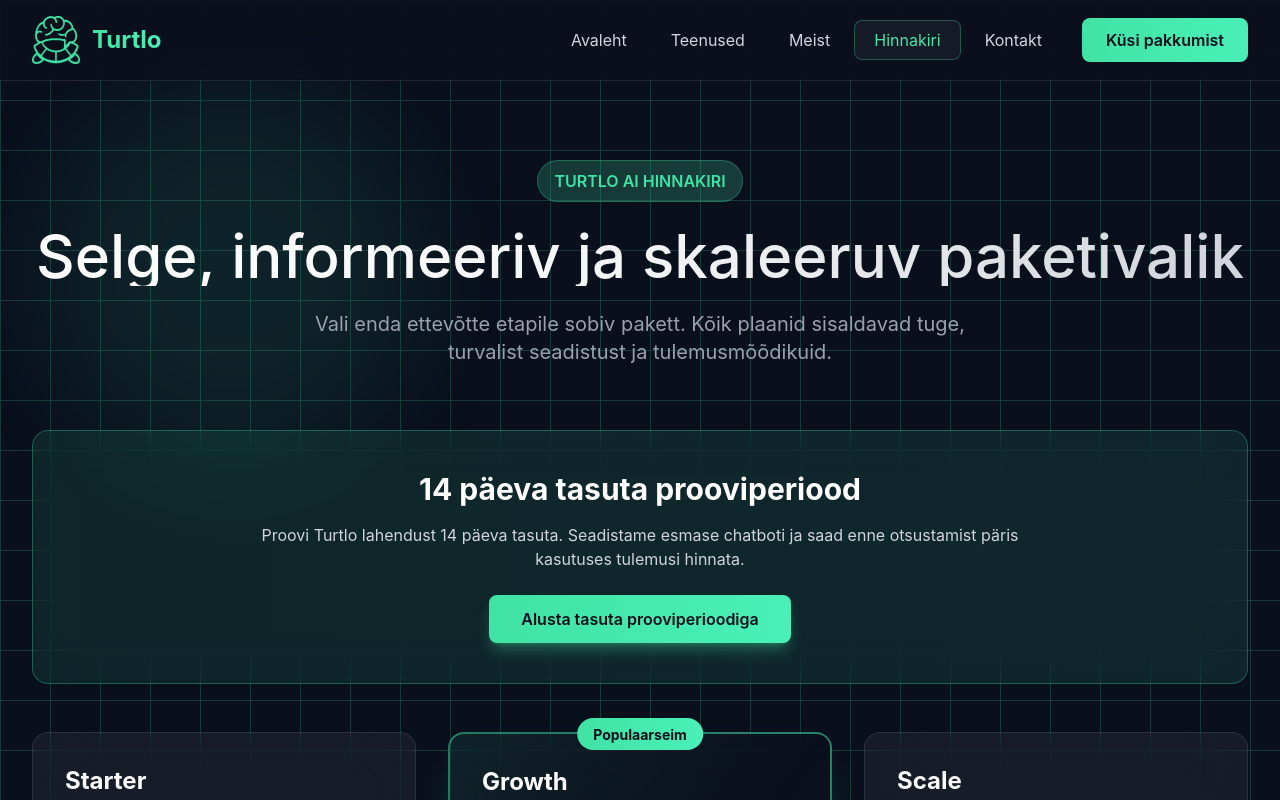
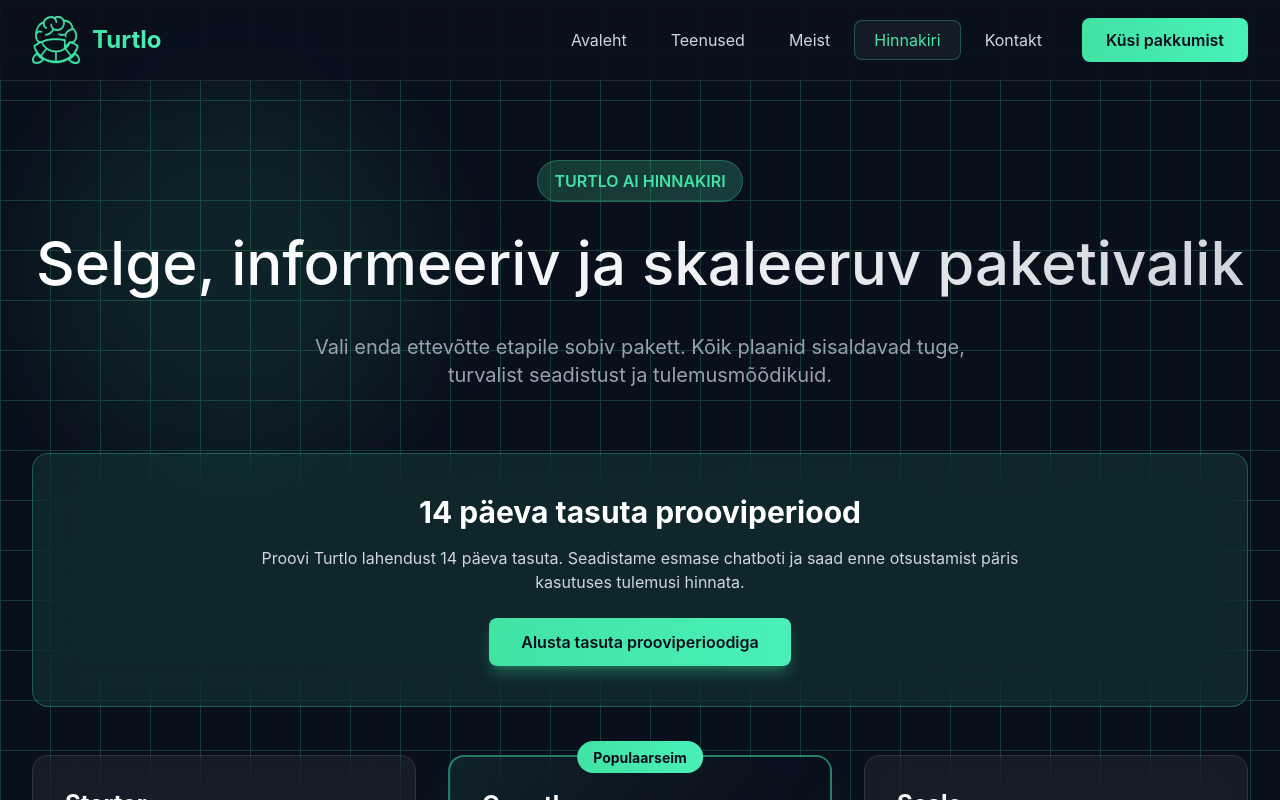
Before and after one commit to Hannesvaster/Hannesvaster.github.io, a React (Vite) app: page /pricing in a window 1280 px wide. Shown: the top 800 px of the page. Built offline with nearby package versions, Linux system fonts and the light colour scheme.

Commit message:
formaadi parandus

```diff
--- a/src/app/components/Pricing.tsx
+++ b/src/app/components/Pricing.tsx
@@ -84,7 +84,7 @@
             initial={{ opacity: 0, y: 20 }}
             animate={{ opacity: 1, y: 0 }}
             transition={{ delay: 0.3 }}
-            className="text-5xl md:text-6xl mb-6 bg-gradient-to-r from-white via-gray-100 to-gray-300 bg-clip-text text-transparent"
+            className="text-5xl md:text-6xl mb-6 pb-2 leading-tight bg-gradient-to-r from-white via-gray-100 to-gray-300 bg-clip-text text-transparent"
           >
             Selge, informeeriv ja skaleeruv paketivalik
           </motion.h1>
```
